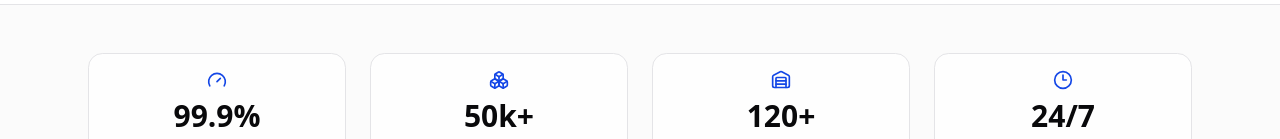
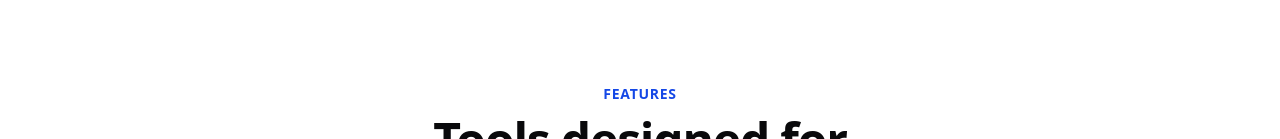
Before and after one commit to dvstechy/AgentHacks45, a Next.js app: page / in a window 1280 px wide. Shown: the part 661-800 px from the top of the page. Built offline with nearby package versions, Linux system fonts and the light colour scheme; no server answers; what @chainlit/react-client would draw is missing.

Commit message:
refactor: remove StatsSection component from the home page.

```diff
--- a/app/page.tsx
+++ b/app/page.tsx
@@ -1,7 +1,7 @@
 import { getSession } from "@/lib/session";
 import { SiteHeader } from "@/components/landing/site-header";
 import { HeroSection } from "@/components/landing/hero-section";
-import { StatsSection } from "@/components/landing/stats-section";
+
 import { FeaturesSection } from "@/components/landing/features-section";
 import { SolutionsSection } from "@/components/landing/solutions-section";
 import { CTASection } from "@/components/landing/cta-section";
@@ -14,7 +14,7 @@ export default async function Home() {
       <SiteHeader session={session} />
       <main className="flex-1">
         <HeroSection session={session} />
-        <StatsSection />
+
         <FeaturesSection />
         <SolutionsSection />
         <CTASection />
```
